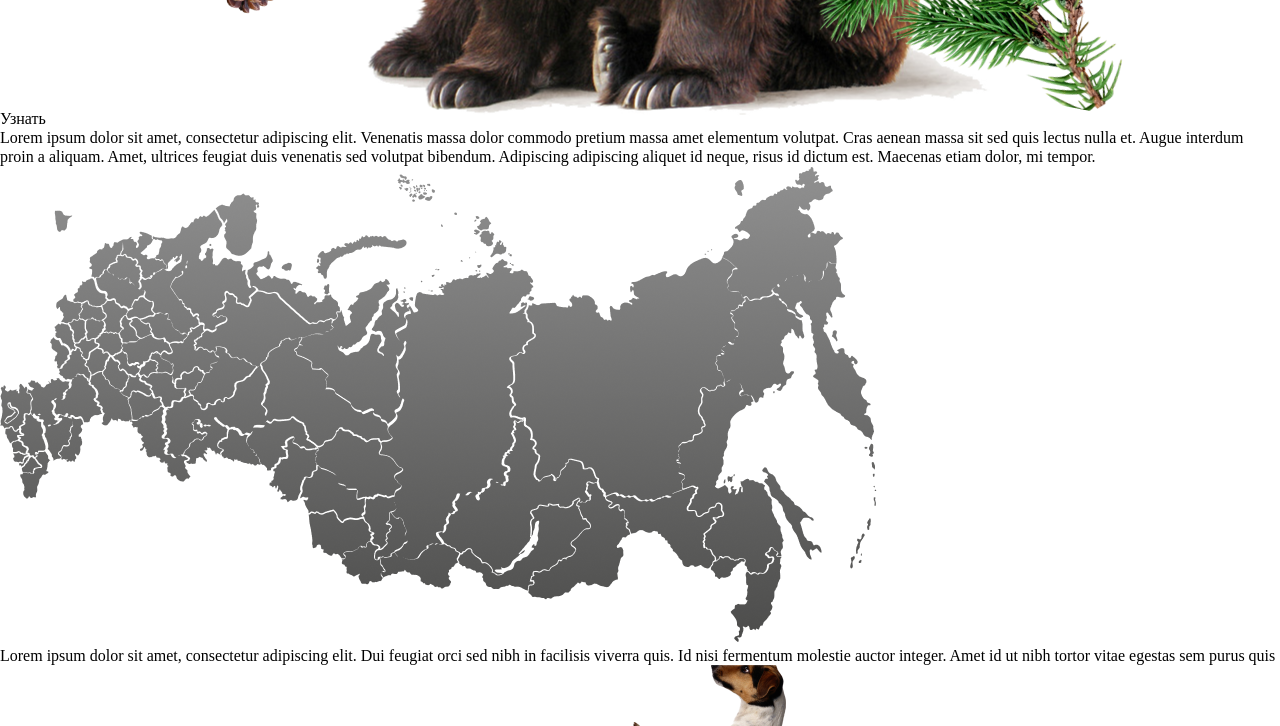
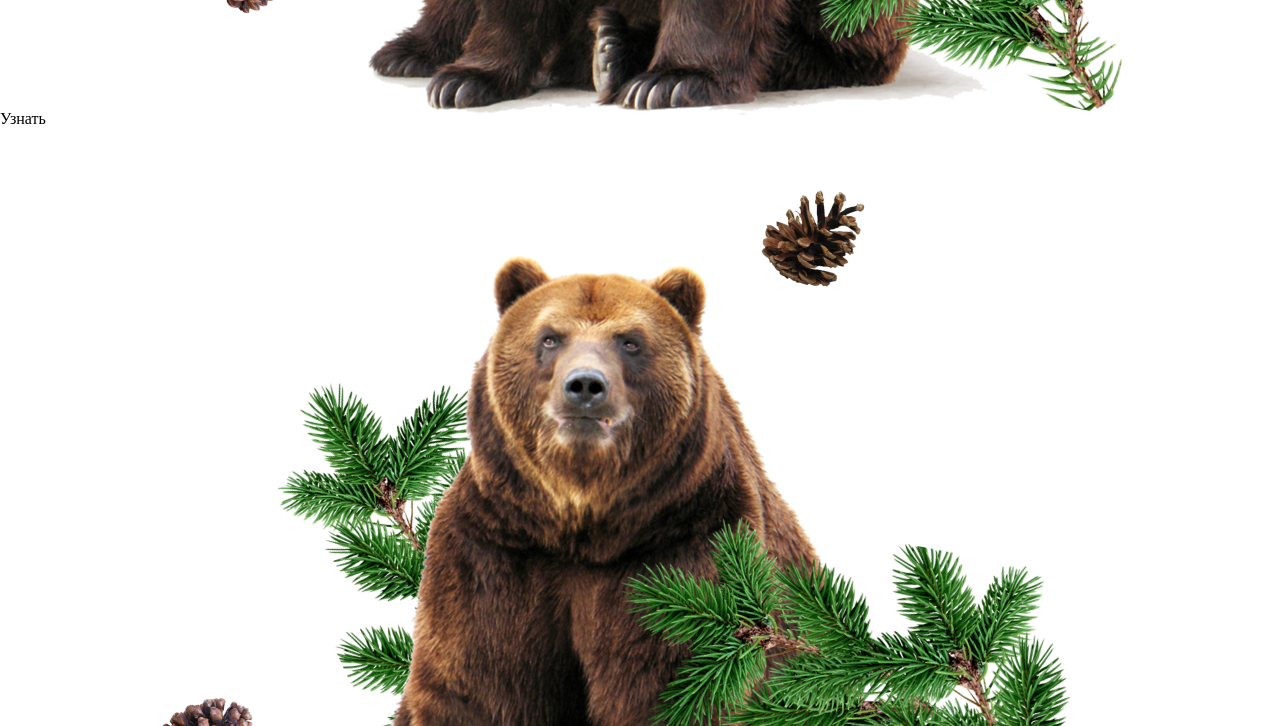
Before and after one commit to AndrewVM007/bear, a plain HTML site: page index.html in a window 1280 px wide. Shown: the part 840-1566 px from the top of the page. Drawn offline with Linux system fonts and the light colour scheme.

Commit message:
Update index.html

```diff
--- a/index.html
+++ b/index.html
@@ -34,6 +34,7 @@
 <h2>Дикая природа у вас дома!</h2>
 <botton class="button">Узнать</botton>
 <img src="images/beer.png" alt="медведь с шишками">
+<img src="images/beer.png" alt="ель">
 <p>Lorem ipsum dolor sit amet, consectetur adipiscing elit. Venenatis massa dolor commodo pretium massa amet elementum volutpat. Cras aenean massa sit sed quis lectus nulla et. Augue interdum proin a aliquam. Amet, ultrices feugiat duis venenatis sed volutpat bibendum. Adipiscing adipiscing aliquet id neque, risus id dictum est. Maecenas etiam dolor, mi tempor.</p>
 <img src="images/Frame.png" alt="карта России">
 <p>Lorem ipsum dolor sit amet, consectetur adipiscing elit. Dui feugiat orci sed nibh in facilisis viverra quis. Id nisi fermentum molestie auctor integer. Amet id ut nibh tortor vitae egestas sem purus quis</p>
```
